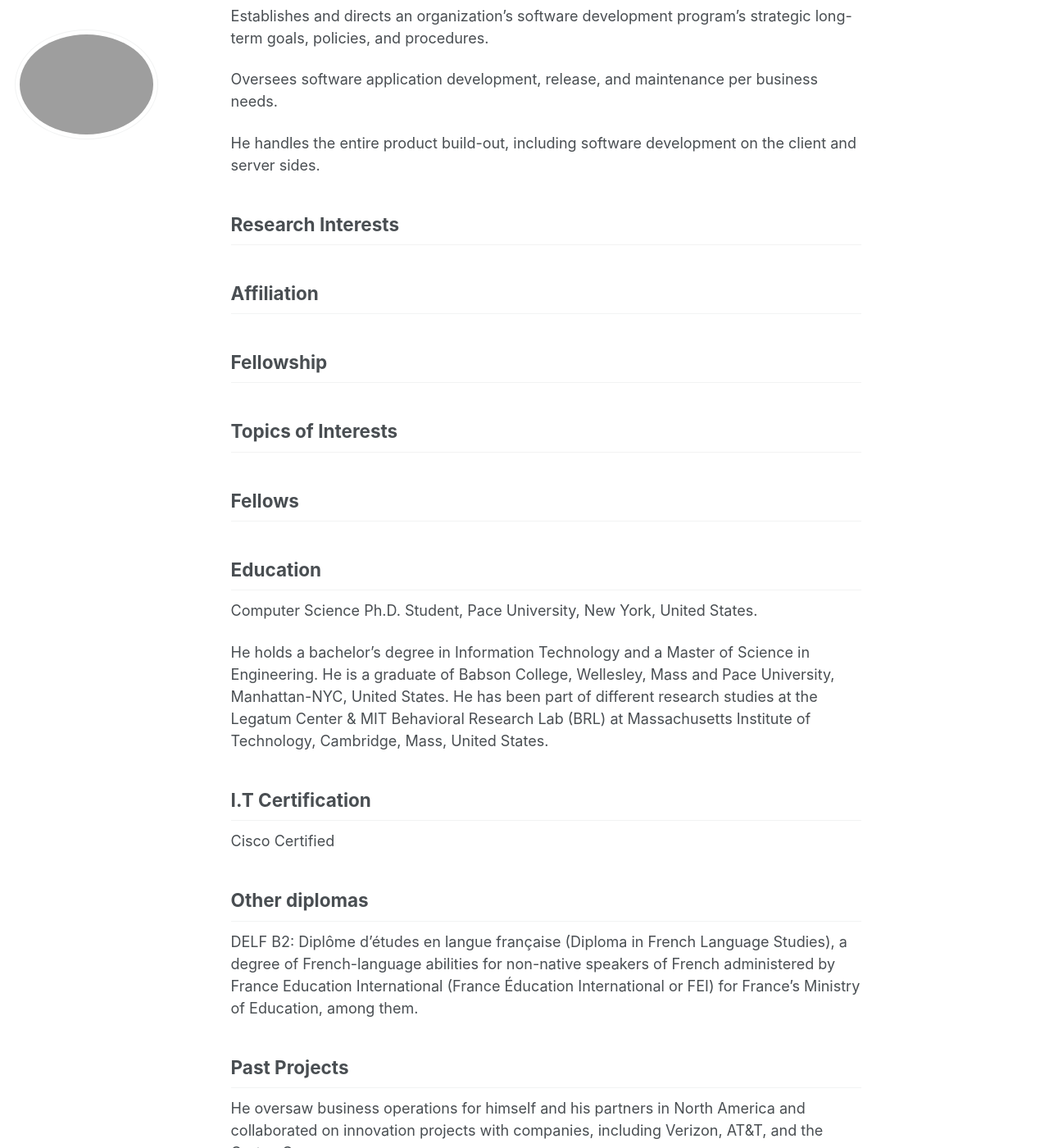
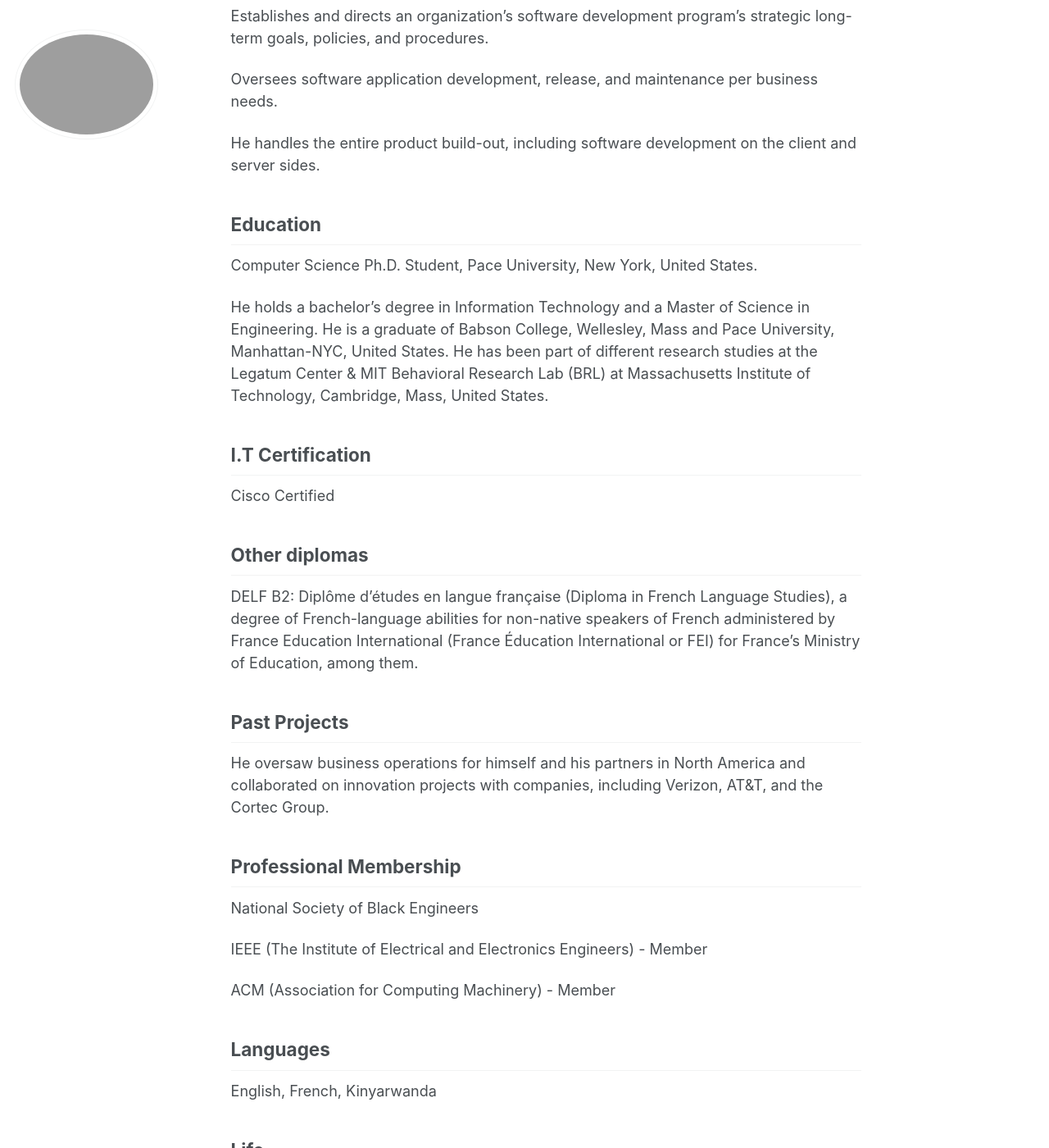
Before and after one commit to phdcsseiden/phdcsseiden.github.io, a Jekyll site: the page built from _pages/about.md, in a window 1280 px wide and 1400 px high, scrolled down 5413 px. Shown: the whole window at 82% size. Built offline with Jekyll 4.4.1, drawn with Linux system fonts in a browser that asks for light colours; some of the changed text lies outside the part shown.

Commit message:
Update about.md

```diff
--- a/_pages/about.md
+++ b/_pages/about.md
@@ -183,22 +183,6 @@ Oversees software application development, release, and maintenance per business
 
 He handles the entire product build-out, including software development on the client and server sides.
 
-## Research Interests
-
-
-
-## Affiliation
-
-
-
-
-## Fellowship
-
-
-
-## Topics of Interests
-
-## Fellows
 
 
 ## Education
```
Also changed, not shown: other parts of _pages/about.md (+2 -2 lines).
